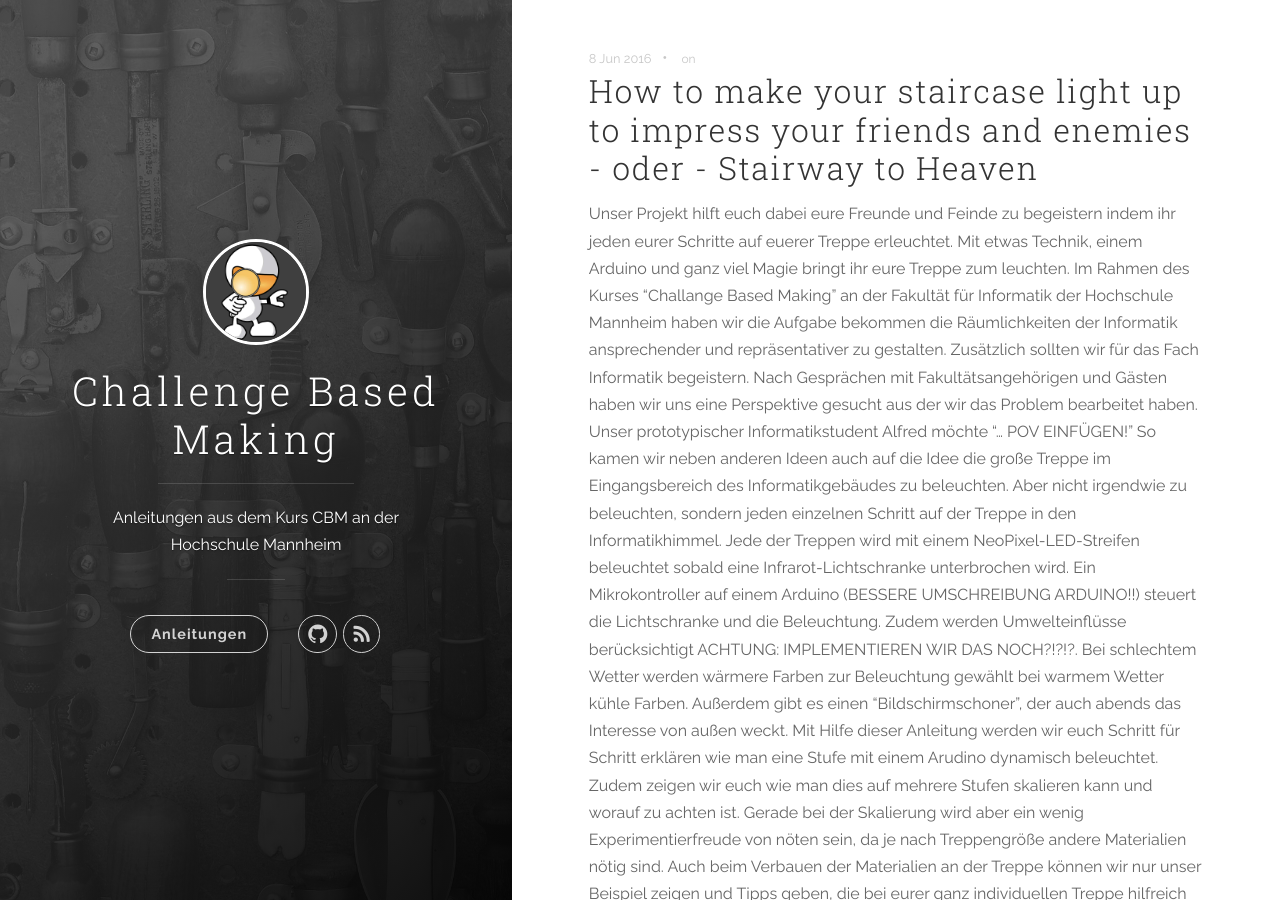
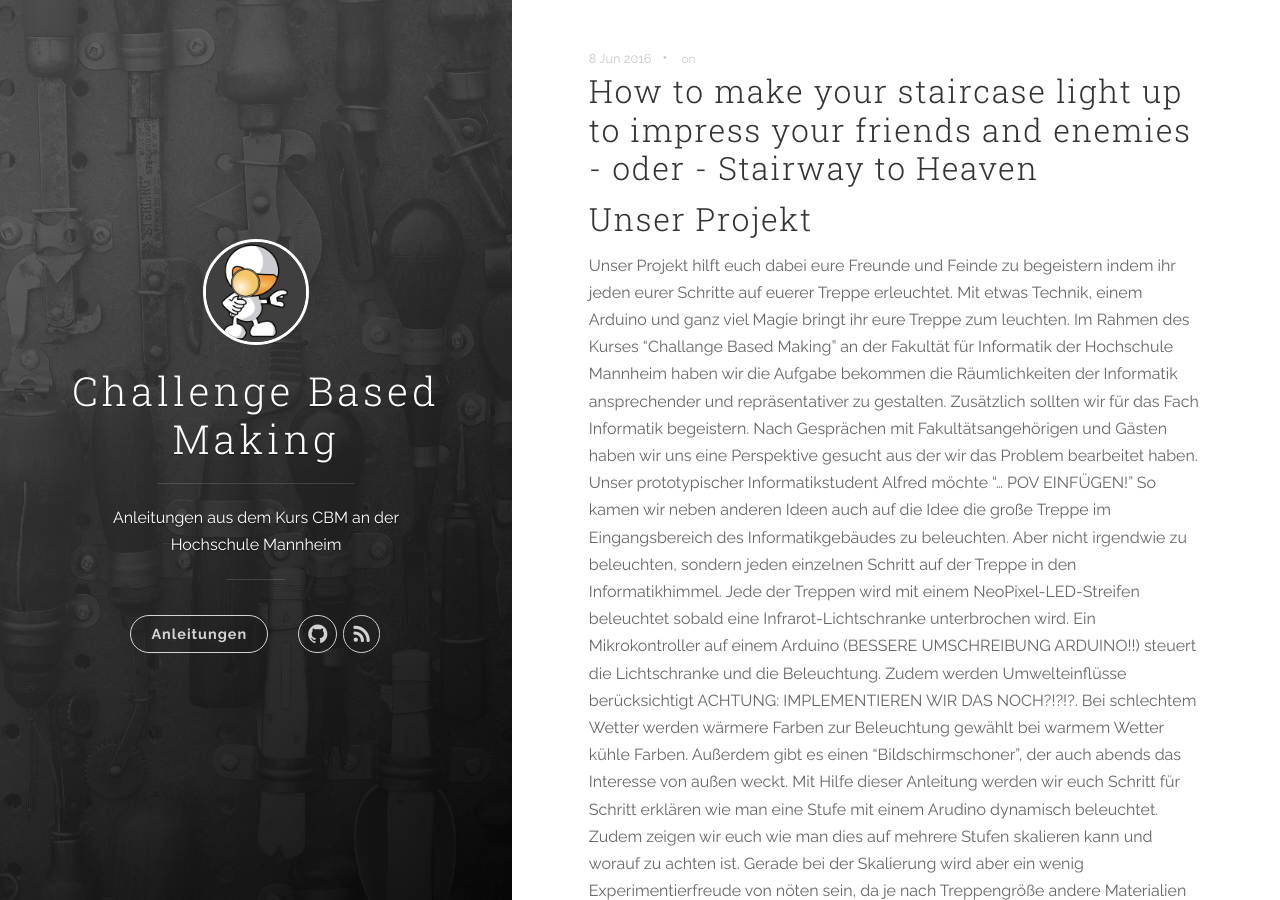
Before and after one commit to cbm-instructions/cbm-instructions.github.io, a Jekyll site: the page built from _posts/2016-06-08-makeIT.markdown, in a window 1280 px wide and 900 px high. Built offline with Jekyll 4.4.1, drawn with Linux system fonts in a browser that asks for light colours; nearby versions of some CDN libraries.

Commit message:
Update 2016-06-08-makeIT.markdown

```diff
--- a/_posts/2016-06-08-makeIT.markdown
+++ b/_posts/2016-06-08-makeIT.markdown
@@ -7,6 +7,7 @@ date:   2016-06-08 15:09:51 +0200
 <!-- Arbeitstitel, Regeln für "good title" auf intructables:
 Good title: How to make a ### to help you ### for less than $###.
 Good title: Improve your ### by ### and ###. -->
+# Unser Projekt
 
 Unser Projekt hilft euch dabei eure Freunde und Feinde zu begeistern indem ihr jeden eurer Schritte auf euerer Treppe erleuchtet. Mit etwas Technik, einem Arduino und ganz viel Magie bringt ihr eure Treppe zum leuchten.
 Im Rahmen des Kurses "Challange Based Making" an der Fakultät für Informatik der Hochschule Mannheim haben wir die Aufgabe bekommen die Räumlichkeiten der Informatik ansprechender und repräsentativer zu gestalten. Zusätzlich sollten wir für das Fach Informatik begeistern. Nach Gesprächen mit Fakultätsangehörigen und Gästen haben wir uns eine Perspektive gesucht aus der wir das Problem bearbeitet haben. Unser prototypischer Informatikstudent Alfred möchte "... POV EINFÜGEN!"
```
